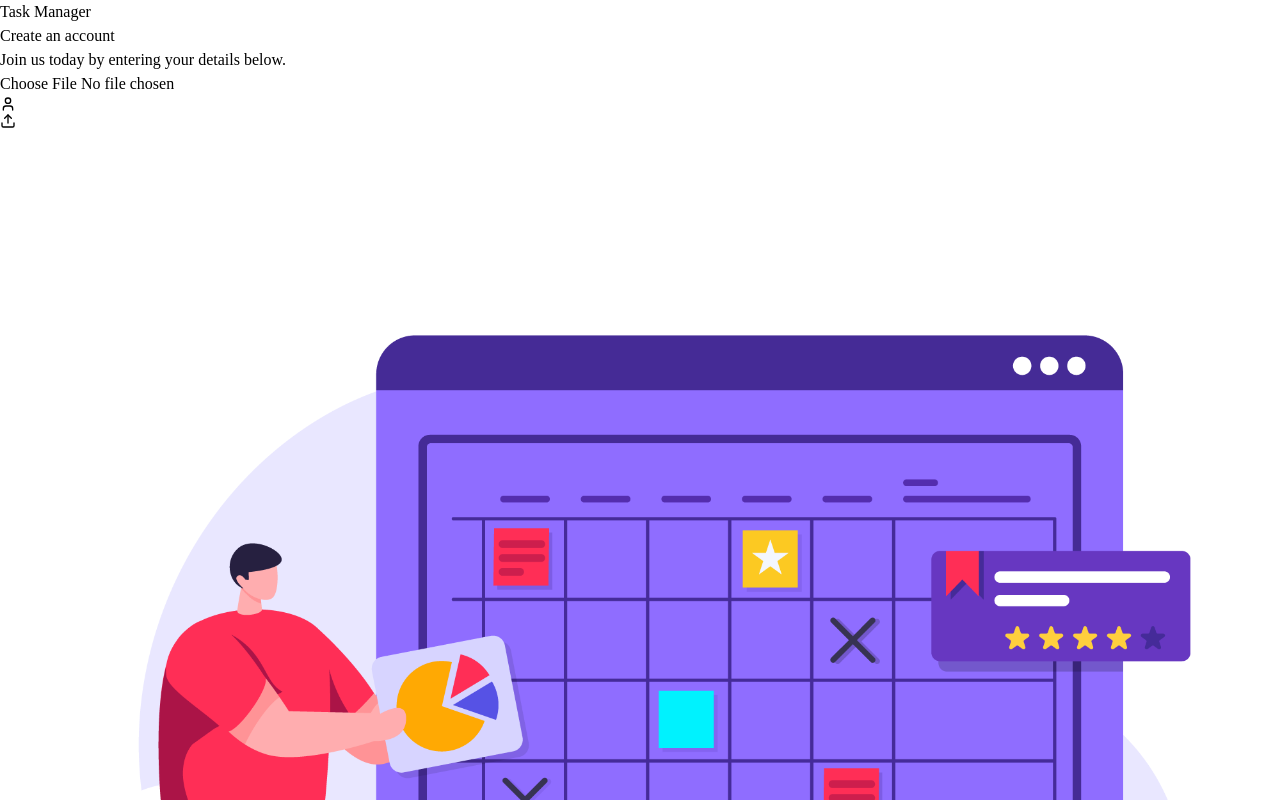
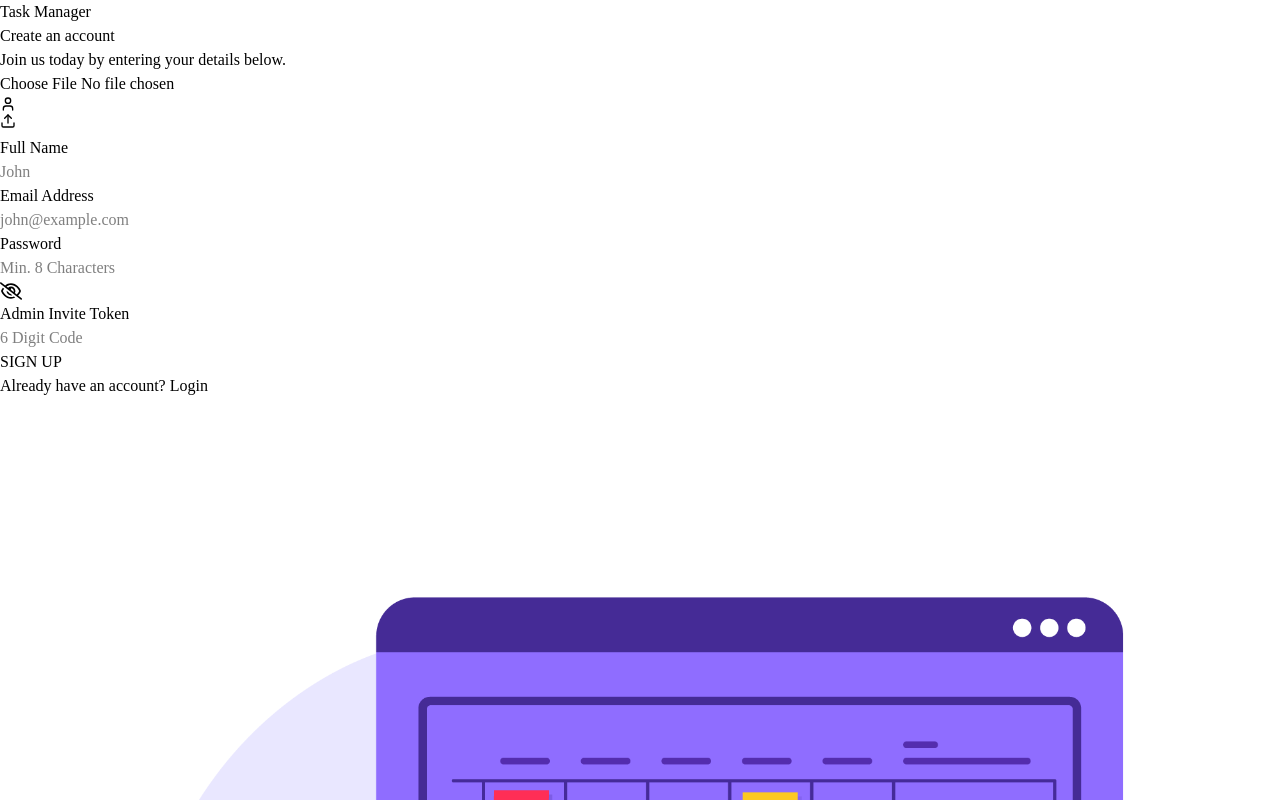
Before and after one commit to HaidarShariefa/Task-Manager, a React (Vite) app in the folder frontend/Task-Manager/: page /signUp in a window 1280 px wide. Shown: the top 800 px of the page. Built offline with nearby package versions, Linux system fonts and the light colour scheme.

Commit message:
implement SignUp UI in SignUp.jsx

```diff
--- a/frontend/Task-Manager/src/pages/Auth/SignUp.jsx
+++ b/frontend/Task-Manager/src/pages/Auth/SignUp.jsx
@@ -2,6 +2,8 @@ import { useState } from "react";
 import AuthLayout from "../../components/layouts/AuthLayout";
 import { validateEmail } from "../../utils/helper";
 import ProfilePhotoSelector from "../../components/Inputs/ProfilePhotoSelector";
+import Input from "../../components/Inputs/Input";
+import { Link } from "react-router-dom";
 
 export default function SignUp() {
   const [profilePic, setProfilePic] = useState(null);
@@ -46,7 +48,49 @@ export default function SignUp() {
         <form onSubmit={handleSignUp}>
           <ProfilePhotoSelector image={profilePic} setImage={setProfilePic} />
 
-          <div className="grid grid-cols-1 md:grid-cols-2 gap-4"></div>
+          <div className="grid grid-cols-1 md:grid-cols-2 gap-4">
+            <Input
+              value={fullName}
+              onChange={(e) => setFullName(e.target.value)}
+              label="Full Name"
+              placeholder="John"
+              type="text"
+            />
+            <Input
+              value={email}
+              onChange={(e) => setEmail(e.target.value)}
+              label="Email Address"
+              placeholder="john@example.com"
+              type="text"
+            />
+            <Input
+              value={password}
+              onChange={(e) => setPassword(e.target.value)}
+              label="Password"
+              placeholder="Min. 8 Characters"
+              type="password"
+            />
+            <Input
+              value={adminInviteToken}
+              onChange={(e) => setAdminInviteToken(e.target.value)}
+              label="Admin Invite Token"
+              placeholder="6 Digit Code"
+              type="text"
+            />
+          </div>
+
+          {error && <p className="text-red-500 text-xs pb-2.5 ">{error}</p>}
+
+          <button type="submit" className="btn-primary">
+            SIGN UP
+          </button>
+
+          <p className="text-[13px] text-slate-800 mt-3">
+            Already have an account? {""}
+            <Link className="font-medium text-blue-700 underline" to="/login">
+              Login
+            </Link>
+          </p>
         </form>
       </div>
     </AuthLayout>
```
